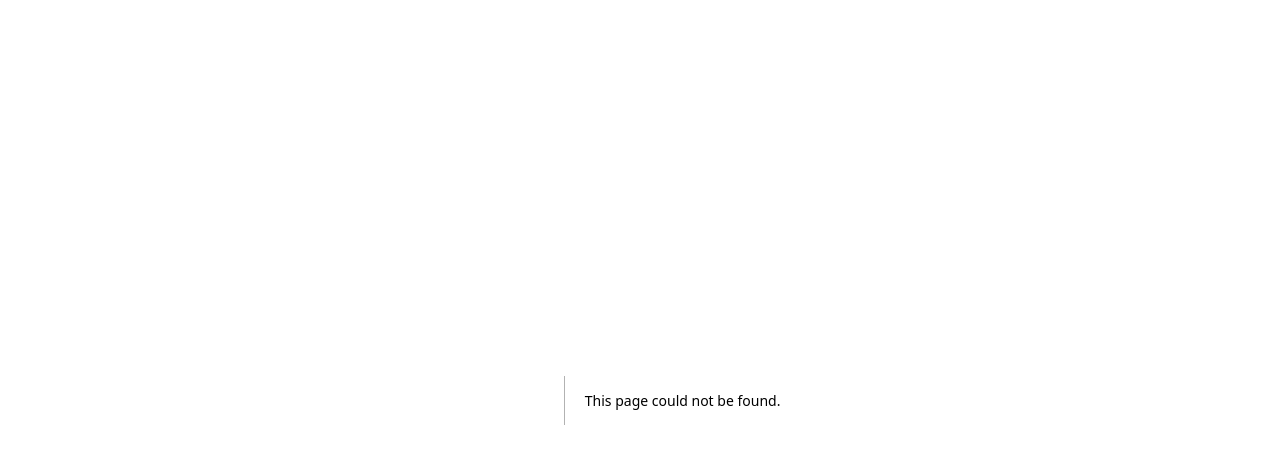
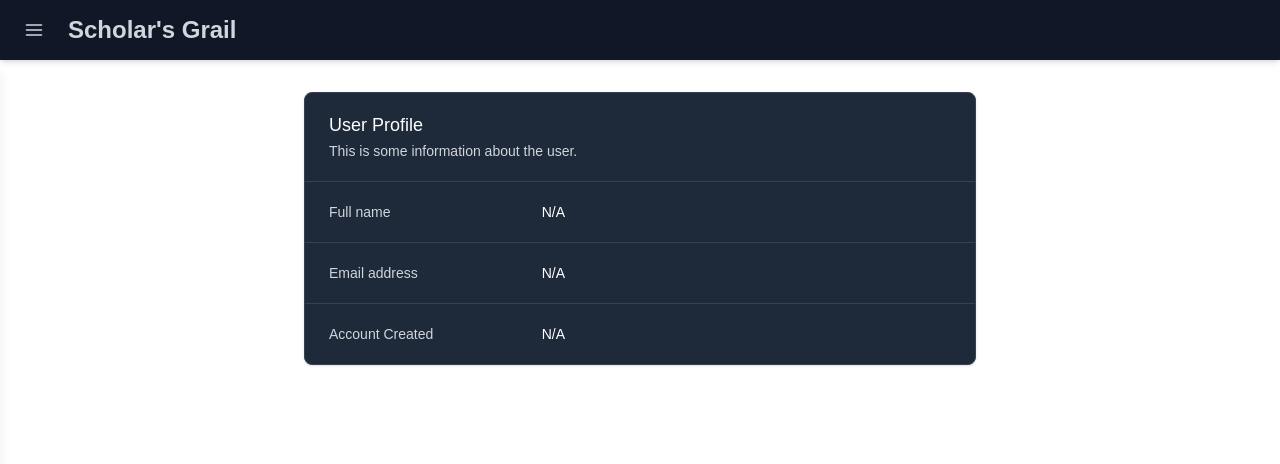
Before and after one commit to ZhangYize2003/scholars-grail, a Next.js app: page /profile in a window 1280 px wide. Before the commit this address had no page. Shown: the top 464 px of the page. Built offline with nearby package versions, Linux system fonts and the light colour scheme; no server answers; sample sign-in values are in the browser's storage.

Commit message:
feat!: add username and profile page

```diff
--- a/app/firebase/config.ts
+++ b/app/firebase/config.ts
@@ -1,6 +1,7 @@
 import { initializeApp, getApps, getApp } from "firebase/app";
 import { getAnalytics } from "firebase/analytics";
 import { getAuth } from "firebase/auth";
+import { getFirestore } from "firebase/firestore";
 
 const firebaseConfig = {
     apiKey: process.env.NEXT_PUBLIC_FIREBASE_API_KEY,
@@ -16,5 +17,5 @@ const firebaseConfig = {
 const app = !getApps().length ? initializeApp(firebaseConfig) : getApp() // Server side rendering
 const analytics = getAnalytics(app);
 const auth = getAuth(app); // Initialize Firebase Authentication
-
-export { app, analytics, auth };
+const db = getFirestore(app); // Initialize Firestore if needed
+export { app, analytics, auth, db };
--- a/app/globals.css
+++ b/app/globals.css
@@ -28,6 +28,9 @@ body {
 @layer base {
   h1 {
     @apply mt-6 text-center text-3xl font-extrabold text-white;
+  }
+  h2 {
+    @apply mt-6 text-center text-2xl font-bold;
   }
   label {
     @apply block text-sm font-medium text-gray-300;
--- a/app/home/sidebar.tsx
+++ b/app/home/sidebar.tsx
@@ -1,6 +1,8 @@
 import Link from 'next/link';
-import { FiHome, FiFileText, FiFolder, FiUsers, FiSettings, FiLogOut} from "react-icons/fi";
+import { FiHome, FiFileText, FiFolder, FiUsers, FiSettings, FiLogOut, FiUser} from "react-icons/fi";
 import { useRouter } from "next/navigation";
+import { AiFillProfile } from 'react-icons/ai';
+import { ImProfile } from 'react-icons/im';
 
 interface SideBarProps {
     isOpen: boolean;
@@ -34,6 +36,11 @@ const SideBar = ({isOpen, onClose}: SideBarProps) => {
             </div>
 
                 <div className="mb-19 flex flex-col">
+                    <button>
+                    <Link href="/profile">
+                    <SideBarIcon icon = {<FiUser size="20" />} text = "Profile" />
+                    </Link>
+                    </button>
                     <button onClick={handleSignOut}>
                     <SideBarIcon icon = {<FiLogOut size="20" />} text = "Sign Out" />
                     </button>
--- a/app/login/page.tsx
+++ b/app/login/page.tsx
@@ -24,7 +24,7 @@ export default function SignInPage() {
     const [error, setError] = useState('');
     const [showPassword, setShowPassword] = useState(false);
     const router = useRouter();
-    const [signInWithGoogle, googleUser, googleLoading, googleError] = useSignInWithGoogle(auth);
+    const [signInWithGoogle, googleUser] = useSignInWithGoogle(auth);
     useEffect(() => {
       if (googleUser) {
         localStorage.setItem("isLoggedIn", "true");
@@ -56,6 +56,7 @@ export default function SignInPage() {
           setEmail('');
           router.push('/');
           localStorage.setItem("isLoggedIn", "true");
+          localStorage.setItem("uid", res.user.uid);
         }
     } catch (err) {
         setError('Invalid email or password');
--- a/app/page.tsx
+++ b/app/page.tsx
@@ -2,20 +2,40 @@
 import { useEffect, useState } from "react";
 import { useRouter } from "next/navigation";
 import Header from "./home/header";
+import { doc, getDoc } from 'firebase/firestore';
+import { db } from "../app/firebase/config";
 
 export default function Home() {
   const router = useRouter();
-
+  const [userName, setUserName] = useState<string>("");
   useEffect(() => {
     const isLoggedIn = localStorage.getItem("isLoggedIn");
     if (!isLoggedIn) {
       router.replace("/login");
+      return;
+    }
+    const uid = localStorage.getItem("uid");
+    const fetchUserData = async (uid: string) => {
+      const userDoc = await getDoc(doc(db, 'users', uid));
+      if (userDoc.exists()) {
+        return userDoc.data();
+      } else {
+        console.log("No such user!");
+        return null;
+      }
+    };
+
+    if (uid) {
+      fetchUserData(uid).then(user => {
+        setUserName(user?.userName || "");
+      });
     }
   }, [router]);
 
   return (
-    <div className="min-h-screen">
+     <div className="min-h-screen">
       <Header />
+       <h2>Welcome{userName ? `, ${userName}!` : ""}</h2>
     </div>
   );
 }
--- /dev/null
+++ b/app/profile/page.tsx
@@ -0,0 +1,96 @@
+"use client";
+import { useEffect, useState } from "react";
+import { useRouter } from "next/navigation";
+import Header from "../home/header";
+import { doc, getDoc } from 'firebase/firestore';
+import { db } from "../firebase/config";
+
+export default function ProfilePage() {
+  const router = useRouter();
+  const [userName, setUserName] = useState<string>("");
+  const [email, setEmail] = useState<string>("");
+  const [accountCreated, setAccountCreated] = useState<string>("");
+  useEffect(() => {
+    const isLoggedIn = localStorage.getItem("isLoggedIn");
+    if (!isLoggedIn) {
+      router.replace("/login");
+      return;
+    }
+    const uid = localStorage.getItem("uid");
+    const fetchUserData = async (uid: string) => {
+      const userDoc = await getDoc(doc(db, 'users', uid));
+      if (userDoc.exists()) {
+        return userDoc.data();
+      } else {
+        console.log("No such user!");
+        return null;
+      }
+    };
+
+    if (uid) {
+      fetchUserData(uid).then(user => {
+        setUserName(user?.userName || "");
+        setEmail(user?.email || "");
+        console.log("User data:", user);
+        if (user?.createdAt && user.createdAt.toDate) {
+        const dateObj = user.createdAt.toDate();
+        setAccountCreated(
+            dateObj.toLocaleString("en-GB", {
+            day: "2-digit",
+            month: "long",
+            year: "numeric",
+            hour: "2-digit",
+            minute: "2-digit",
+            second: "2-digit",
+            hour12: false,
+            })
+        );
+        }
+      });
+    }
+  }, [router]);
+
+  return (
+    <div className="min-h-screen">
+      <Header />
+      <div className="bg-gray-800 overflow-hidden shadow rounded-lg border border-gray-700 mt-8 max-w-2xl mx-auto">
+        <div className="px-4 py-5 sm:px-6">
+          <h3 className="text-lg leading-6 font-medium text-white">
+            User Profile
+          </h3>
+          <p className="mt-1 max-w-2xl text-sm text-gray-300">
+            This is some information about the user.
+          </p>
+        </div>
+        <div className="border-t border-gray-700 px-4 py-5 sm:p-0">
+          <dl className="sm:divide-y sm:divide-gray-700">
+            <div className="py-3 sm:py-5 sm:grid sm:grid-cols-3 sm:gap-4 sm:px-6">
+              <dt className="text-sm font-medium text-gray-300">
+                Full name
+              </dt>
+              <dd className="mt-1 text-sm text-white sm:mt-0 sm:col-span-2">
+                {userName || "N/A"}
+              </dd>
+            </div>
+            <div className="py-3 sm:py-5 sm:grid sm:grid-cols-3 sm:gap-4 sm:px-6">
+              <dt className="text-sm font-medium text-gray-300">
+                Email address
+              </dt>
+              <dd className="mt-1 text-sm text-white sm:mt-0 sm:col-span-2">
+                {email || "N/A"}
+              </dd>
+            </div>
+            <div className ="py-3 sm:py-5 sm:grid sm:grid-cols-3 sm:gap-4 sm:px-6">
+                <dt className="text-sm font-medium text-gray-300">
+                    Account Created
+                </dt>
+                <dd className="mt-1 text-sm text-white sm:mt-0 sm:col-span-2">
+                    {accountCreated || "N/A"}
+                </dd>
+            </div>
+          </dl>
+        </div>
+      </div>
+    </div>
+  );
+}
--- a/app/signup/page.tsx
+++ b/app/signup/page.tsx
@@ -1,10 +1,12 @@
 "use client"
 import { useState } from 'react';
 import { useCreateUserWithEmailAndPassword } from 'react-firebase-hooks/auth'
-import { auth } from '../firebase/config'
+import { auth, db } from '../firebase/config'
 import Link from 'next/link'
+import { doc, serverTimestamp, setDoc } from 'firebase/firestore';
 
 export default function SignUpPage() {
+  const [userName, setUserName] = useState('');
   const [email, setEmail] = useState('');
   const [password, setPassword] = useState('');
   const [confirmPassword, setConfirmPassword] = useState('');
@@ -17,7 +19,7 @@ export default function SignUpPage() {
     e.preventDefault();
     setError('');
 
-    if (!email || !password || !confirmPassword) {
+    if (!userName || !email || !password || !confirmPassword) {
       setError('All fields are required');
       return;
     }
@@ -29,17 +31,31 @@ export default function SignUpPage() {
 
     try {
       setIsLoading(true);
-      const res = await createUserWithEmailAndPassword(email,password);
+      const res = await createUserWithEmailAndPassword(email, password);
       console.log({res});
+      if (!res?.user?.uid) {
+        throw new Error('Signup failed. No user returned.');
+      }
+      else {
+        console.log('Firebase User Created:', res.user);
+      }
+      const uid = res.user.uid;
+      await setDoc(doc(db, 'users', uid), {
+        userName: userName,
+        email: email,
+        createdAt: serverTimestamp(),
+      });
+      setUserName('');
       setEmail('');
       setPassword('');
+      setConfirmPassword('');
     } catch (err) {
       setError('An error occurred during sign up');
+      console.error('Sign Up Error:', err);
     } finally {
       setIsLoading(false);
-    }
-  };
-
+    };
+  }
   return (
     <div className="background_colour">
       <div className="max-w-md w-full space-y-8">
@@ -51,6 +67,20 @@ export default function SignUpPage() {
             {error && (
               <div className="error">{error}</div>
             )}
+            <div>
+              <label htmlFor="username"> Username </label>
+              <input
+                id="username"
+                name="username"
+                type="text"
+                autoComplete="username"
+                required
+                value={userName}
+                onChange={(e) => setUserName(e.target.value)}
+                className="placeholder_text"
+                placeholder="Enter your username"
+              />
+            </div>
 
             <div>
               <label htmlFor="email"> Email address </label>
@@ -118,6 +148,7 @@ export default function SignUpPage() {
           >
             {isLoading ? (
               <div className="loading"></div>
+
             ) : (
               'Sign Up'
             )}
--- a/package.json
+++ b/package.json
@@ -14,6 +14,7 @@
     "react": "^19.1.0",
     "react-dom": "^19.1.0",
     "react-firebase-hooks": "^5.1.1",
+    "react-hook-form": "^7.56.4",
     "react-icons": "^5.5.0"
   },
   "devDependencies": {
```
Also changed, not shown: 1 other file (tests, documents, lock files or other folders).
